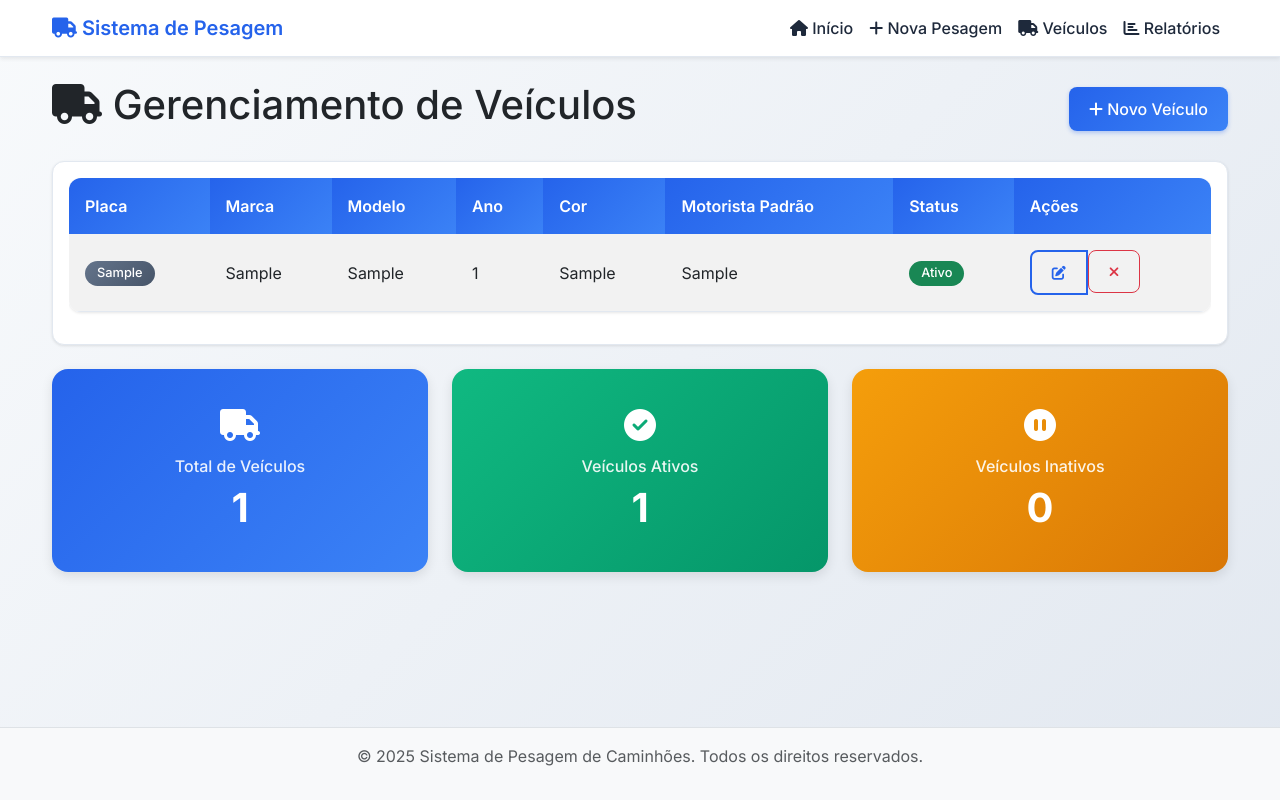
After one commit to alisson-vasconcelos/FlaskVocabBuilder, a Flask app: page /veiculos in a window 1280 px wide. The commit adds this page. Run offline with Flask 3, Linux system fonts and the light colour scheme; tables that the repository leaves empty hold one stand-in row (values such as "Sample post").

Commit message:
Enable management of registered vehicles for weighings and reporting
Adds Vehicle model, CRUD routes, and vehicle selection to weighings using Flask-SQLAlchemy.

Replit-Commit-Author: Agent
Replit-Commit-Session-Id: d4c24136-6d0e-4ddf-9023-37aaa5e514e2
Replit-Commit-Screenshot-Url: https://storage.googleapis.com/screenshot-production-us-central1/8cdd1a83-92bf-43d1-bdc9-fedda378424e/811b0f1d-999a-4dcc-8591-3e765b288eff.jpg

```diff
--- a/routes.py
+++ b/routes.py
@@ -1,6 +1,6 @@
-from flask import render_template, request, redirect, url_for, flash, make_response, send_file
+from flask import render_template, request, redirect, url_for, flash, make_response, send_file, jsonify
 from app import app, db
-from models import Pesagem
+from models import Pesagem, Veiculo
 from utils import calcular_lote_e_valor, gerar_ticket_pdf, gerar_relatorio_excel
 from datetime import datetime
 import os
@@ -14,6 +14,7 @@ def index():
     data_fim = request.args.get('data_fim')
     lote = request.args.get('lote')
     placa = request.args.get('placa')
+    veiculo_id = request.args.get('veiculo_id')
 
     # Construir query com filtros
     query = Pesagem.query
@@ -38,11 +39,16 @@ def index():
     if placa:
         query = query.filter(Pesagem.placa_veiculo.ilike(f'%{placa}%'))
 
+    if veiculo_id and veiculo_id.isdigit():
+        query = query.filter(Pesagem.veiculo_id == int(veiculo_id))
+
     pesagens = query.order_by(Pesagem.created_at.desc()).all()
+    veiculos_ativos = Veiculo.query.filter_by(ativo=True).order_by(Veiculo.placa).all()
 
     return render_template('index.html', pesagens=pesagens,
                          data_inicio=data_inicio, data_fim=data_fim,
-                         lote=lote, placa=placa)
+                         lote=lote, placa=placa, veiculo_id=veiculo_id,
+                         veiculos_ativos=veiculos_ativos)
 
 @app.route('/registro', methods=['GET', 'POST'])
 def registro():
@@ -60,11 +66,11 @@ def registro():
             # Validações básicas
             if not all([local_carga, local_descarga, data_str, placa_veiculo, motorista]):
                 flash('Todos os campos são obrigatórios!', 'error')
-                return render_template('registro.html')
+                return render_template('registro.html', veiculos=Veiculo.query.filter_by(ativo=True).all())
 
             if quantidade_kg <= 0:
                 flash('A quantidade deve ser maior que zero!', 'error')
-                return render_template('registro.html')
+                return render_template('registro.html', veiculos=Veiculo.query.filter_by(ativo=True).all())
 
             # Converter data
             data = datetime.strptime(data_str, '%Y-%m-%d')
@@ -74,7 +80,10 @@ def registro():
 
             if lote is None:
                 flash('Local de carga não encontrado na lista de cidades cadastradas!', 'error')
-                return render_template('registro.html')
+                return render_template('registro.html', veiculos=Veiculo.query.filter_by(ativo=True).all())
+
+            # Buscar veículo pelo placa
+            veiculo = Veiculo.query.filter_by(placa=placa_veiculo).first()
 
             # Criar novo registro
             nova_pesagem = Pesagem(
@@ -82,6 +91,7 @@ def registro():
                 local_descarga=local_descarga,
                 data=data,
                 placa_veiculo=placa_veiculo,
+                veiculo_id=veiculo.id if veiculo else None,
                 motorista=motorista,
                 tipo_produto='Triturado',
                 quantidade_kg=quantidade_kg,
@@ -101,7 +111,8 @@ def registro():
             flash(f'Erro ao salvar registro: {str(e)}', 'error')
             db.session.rollback()
 
-    return render_template('registro.html')
+    veiculos = Veiculo.query.filter_by(ativo=True).all()
+    return render_template('registro.html', veiculos=veiculos)
 
 @app.route('/ticket/<int:pesagem_id>')
 def ticket(pesagem_id):
@@ -140,6 +151,7 @@ def relatorio_excel():
     data_fim = request.args.get('data_fim')
     lote = request.args.get('lote')
     placa = request.args.get('placa')
+    veiculo_id = request.args.get('veiculo_id')
 
     # Construir query com filtros
     query = Pesagem.query
@@ -164,6 +176,9 @@ def relatorio_excel():
     if placa:
         query = query.filter(Pesagem.placa_veiculo.ilike(f'%{placa}%'))
 
+    if veiculo_id and veiculo_id.isdigit():
+        query = query.filter(Pesagem.veiculo_id == int(veiculo_id))
+
     pesagens = query.order_by(Pesagem.data.desc()).all()
 
     if not pesagens:
@@ -176,7 +191,7 @@ def relatorio_excel():
 
         # Nome do arquivo com filtros
         filename_suffix = datetime.now().strftime("%Y%m%d")
-        if data_inicio or data_fim or lote or placa:
+        if data_inicio or data_fim or lote or placa or veiculo_id:
             filename_suffix += "_filtrado"
 
         # Enviar arquivo
@@ -201,6 +216,7 @@ def relatorio_csv():
     data_fim = request.args.get('data_fim')
     lote = request.args.get('lote')
     placa = request.args.get('placa')
+    veiculo_id = request.args.get('veiculo_id')
 
     # Construir query com filtros
     query = Pesagem.query
@@ -224,6 +240,9 @@ def relatorio_csv():
 
     if placa:
         query = query.filter(Pesagem.placa_veiculo.ilike(f'%{placa}%'))
+
+    if veiculo_id and veiculo_id.isdigit():
+        query = query.filter(Pesagem.veiculo_id == int(veiculo_id))
 
     pesagens = query.order_by(Pesagem.data.desc()).all()
 
@@ -255,7 +274,7 @@ def relatorio_csv():
 
     # Nome do arquivo com filtros
     filename_suffix = datetime.now().strftime("%Y%m%d")
-    if data_inicio or data_fim or lote or placa:
+    if data_inicio or data_fim or lote or placa or veiculo_id:
         filename_suffix += "_filtrado"
 
     response = make_response(output.getvalue())
@@ -263,6 +282,120 @@ def relatorio_csv():
     response.headers['Content-Disposition'] = f'attachment; filename=relatorio_pesagens_{filename_suffix}.csv'
 
     return response
+
+@app.route('/veiculos')
+def veiculos():
+    """Página de gerenciamento de veículos"""
+    veiculos = Veiculo.query.order_by(Veiculo.created_at.desc()).all()
+    return render_template('veiculos.html', veiculos=veiculos)
+
+@app.route('/veiculos/novo', methods=['GET', 'POST'])
+def novo_veiculo():
+    """Formulário para cadastrar novo veículo"""
+    if request.method == 'POST':
+        try:
+            placa = request.form.get('placa').strip().upper()
+            modelo = request.form.get('modelo').strip()
+            marca = request.form.get('marca').strip()
+            ano = request.form.get('ano')
+            cor = request.form.get('cor').strip()
+            motorista_padrao = request.form.get('motorista_padrao').strip()
+
+            # Validações
+            if not all([placa, modelo, marca]):
+                flash('Placa, modelo e marca são obrigatórios!', 'error')
+                return render_template('novo_veiculo.html')
+
+            # Verificar se placa já existe
+            if Veiculo.query.filter_by(placa=placa).first():
+                flash('Já existe um veículo cadastrado com esta placa!', 'error')
+                return render_template('novo_veiculo.html')
+
+            # Criar novo veículo
+            novo_veiculo = Veiculo(
+                placa=placa,
+                modelo=modelo,
+                marca=marca,
+                ano=int(ano) if ano else None,
+                cor=cor if cor else None,
+                motorista_padrao=motorista_padrao if motorista_padrao else None
+            )
+
+            db.session.add(novo_veiculo)
+            db.session.commit()
+
+            flash('Veículo cadastrado com sucesso!', 'success')
+            return redirect(url_for('veiculos'))
+
+        except ValueError as e:
+            flash('Erro nos dados fornecidos. Verifique o ano do veículo.', 'error')
+        except Exception as e:
+            flash(f'Erro ao salvar veículo: {str(e)}', 'error')
+            db.session.rollback()
+
+    return render_template('novo_veiculo.html')
+
+@app.route('/veiculos/<int:veiculo_id>/editar', methods=['GET', 'POST'])
+def editar_veiculo(veiculo_id):
+    """Editar veículo existente"""
+    veiculo = Veiculo.query.get_or_404(veiculo_id)
+
+    if request.method == 'POST':
+        try:
+            veiculo.placa = request.form.get('placa').strip().upper()
+            veiculo.modelo = request.form.get('modelo').strip()
+            veiculo.marca = request.form.get('marca').strip()
+            ano = request.form.get('ano')
+            veiculo.ano = int(ano) if ano else None
+            veiculo.cor = request.form.get('cor').strip() or None
+            veiculo.motorista_padrao = request.form.get('motorista_padrao').strip() or None
+
+            # Validações
+            if not all([veiculo.placa, veiculo.modelo, veiculo.marca]):
+                flash('Placa, modelo e marca são obrigatórios!', 'error')
+                return render_template('editar_veiculo.html', veiculo=veiculo)
+
+            # Verificar se placa já existe (excluindo o próprio veículo)
+            veiculo_existente = Veiculo.query.filter_by(placa=veiculo.placa).first()
+            if veiculo_existente and veiculo_existente.id != veiculo.id:
+                flash('Já existe outro veículo cadastrado com esta placa!', 'error')
+                return render_template('editar_veiculo.html', veiculo=veiculo)
+
+            db.session.commit()
+            flash('Veículo atualizado com sucesso!', 'success')
+            return redirect(url_for('veiculos'))
+
+        except ValueError as e:
+            flash('Erro nos dados fornecidos. Verifique o ano do veículo.', 'error')
+        except Exception as e:
+            flash(f'Erro ao atualizar veículo: {str(e)}', 'error')
+            db.session.rollback()
+
+    return render_template('editar_veiculo.html', veiculo=veiculo)
+
+@app.route('/veiculos/<int:veiculo_id>/toggle-status', methods=['POST'])
+def toggle_veiculo_status(veiculo_id):
+    """Ativar/desativar veículo"""
+    veiculo = Veiculo.query.get_or_404(veiculo_id)
+    veiculo.ativo = not veiculo.ativo
+    db.session.commit()
+
+    status = 'ativado' if veiculo.ativo else 'desativado'
+    flash(f'Veículo {status} com sucesso!', 'success')
+    return redirect(url_for('veiculos'))
+
+@app.route('/api/veiculo/<placa>')
+def get_veiculo_info(placa):
+    """API para obter informações do veículo pela placa"""
+    veiculo = Veiculo.query.filter_by(placa=placa.upper()).first()
+    if veiculo:
+        return jsonify({
+            'exists': True,
+            'motorista_padrao': veiculo.motorista_padrao,
+            'modelo': veiculo.modelo,
+            'marca': veiculo.marca
+        })
+    return jsonify({'exists': False})
 
 @app.errorhandler(404)
 def not_found(error):
--- a/templates/base.html
+++ b/templates/base.html
@@ -39,6 +39,11 @@
                     <li class="nav-item">
                         <a class="nav-link" href="{{ url_for('registro') }}">
                             <i class="fas fa-plus"></i> Nova Pesagem
+                        </a>
+                    </li>
+                    <li class="nav-item">
+                        <a class="nav-link" href="{{ url_for('veiculos') }}">
+                            <i class="fas fa-truck"></i> Veículos
                         </a>
                     </li>
                     <li class="nav-item">
--- /dev/null
+++ b/templates/veiculos.html
@@ -0,0 +1,116 @@
+{% extends "base.html" %}
+
+{% block title %}Veículos - Sistema de Pesagem{% endblock %}
+
+{% block content %}
+<div class="row">
+    <div class="col-12">
+        <div class="d-flex justify-content-between align-items-center mb-4">
+            <h1><i class="fas fa-truck"></i> Gerenciamento de Veículos</h1>
+            <a href="{{ url_for('novo_veiculo') }}" class="btn btn-primary">
+                <i class="fas fa-plus"></i> Novo Veículo
+            </a>
+        </div>
+
+        {% if veiculos %}
+            <div class="card">
+                <div class="card-body">
+                    <div class="table-responsive">
+                        <table class="table table-striped table-hover">
+                            <thead>
+                                <tr>
+                                    <th>Placa</th>
+                                    <th>Marca</th>
+                                    <th>Modelo</th>
+                                    <th>Ano</th>
+                                    <th>Cor</th>
+                                    <th>Motorista Padrão</th>
+                                    <th>Status</th>
+                                    <th>Ações</th>
+                                </tr>
+                            </thead>
+                            <tbody>
+                                {% for veiculo in veiculos %}
+                                <tr>
+                                    <td><span class="badge bg-secondary">{{ veiculo.placa }}</span></td>
+                                    <td>{{ veiculo.marca }}</td>
+                                    <td>{{ veiculo.modelo }}</td>
+                                    <td>{{ veiculo.ano or '-' }}</td>
+                                    <td>{{ veiculo.cor or '-' }}</td>
+                                    <td>{{ veiculo.motorista_padrao or '-' }}</td>
+                                    <td>
+                                        {% if veiculo.ativo %}
+                                            <span class="badge bg-success">Ativo</span>
+                                        {% else %}
+                                            <span class="badge bg-danger">Inativo</span>
+                                        {% endif %}
+                                    </td>
+                                    <td>
+                                        <div class="btn-group" role="group">
+                                            <a href="{{ url_for('editar_veiculo', veiculo_id=veiculo.id) }}"
+                                               class="btn btn-sm btn-outline-primary"
+                                               title="Editar">
+                                                <i class="fas fa-edit"></i>
+                                            </a>
+                                            <form method="POST" action="{{ url_for('toggle_veiculo_status', veiculo_id=veiculo.id) }}"
+                                                  style="display: inline;">
+                                                <button type="submit"
+                                                        class="btn btn-sm btn-outline-{{ 'danger' if veiculo.ativo else 'success' }}"
+                                                        title="{{ 'Desativar' if veiculo.ativo else 'Ativar' }}"
+                                                        onclick="return confirm('Tem certeza que deseja {{ 'desativar' if veiculo.ativo else 'ativar' }} este veículo?')">
+                                                    <i class="fas fa-{{ 'times' if veiculo.ativo else 'check' }}"></i>
+                                                </button>
+                                            </form>
+                                        </div>
+                                    </td>
+                                </tr>
+                                {% endfor %}
+                            </tbody>
+                        </table>
+                    </div>
+                </div>
+            </div>
+
+            <!-- Estatísticas -->
+            <div class="row mt-4">
+                <div class="col-md-4 mb-3">
+                    <div class="card stats-card">
+                        <div class="card-body text-center">
+                            <i class="fas fa-truck fa-2x mb-3"></i>
+                            <h5 class="card-title">Total de Veículos</h5>
+                            <h3>{{ veiculos|length }}</h3>
+                        </div>
+                    </div>
+                </div>
+                <div class="col-md-4 mb-3">
+                    <div class="card stats-card bg-success">
+                        <div class="card-body text-center">
+                            <i class="fas fa-check-circle fa-2x mb-3"></i>
+                            <h5 class="card-title">Veículos Ativos</h5>
+                            <h3>{{ veiculos|selectattr('ativo')|list|length }}</h3>
+                        </div>
+                    </div>
+                </div>
+                <div class="col-md-4 mb-3">
+                    <div class="card stats-card bg-warning">
+                        <div class="card-body text-center">
+                            <i class="fas fa-pause-circle fa-2x mb-3"></i>
+                            <h5 class="card-title">Veículos Inativos</h5>
+                            <h3>{{ veiculos|rejectattr('ativo')|list|length }}</h3>
+                        </div>
+                    </div>
+                </div>
+            </div>
+        {% else %}
+            <div class="text-center py-5">
+                <i class="fas fa-truck fa-5x text-muted mb-3"></i>
+                <h3 class="text-muted">Nenhum veículo cadastrado</h3>
+                <p class="text-muted">Comece cadastrando seu primeiro veículo.</p>
+                <a href="{{ url_for('novo_veiculo') }}" class="btn btn-primary btn-lg">
+                    <i class="fas fa-plus"></i> Cadastrar Primeiro Veículo
+                </a>
+            </div>
+        {% endif %}
+    </div>
+</div>
+{% endblock %}
```
Also changed, not shown: models.py (+38 -1 lines), replit.md (+24 -3 lines), templates/editar_veiculo.html (added, +109 -0 lines), templates/index.html (+13 -2 lines), templates/novo_veiculo.html (added, +103 -0 lines), templates/registro.html (+26 -2 lines), 1 other file.
